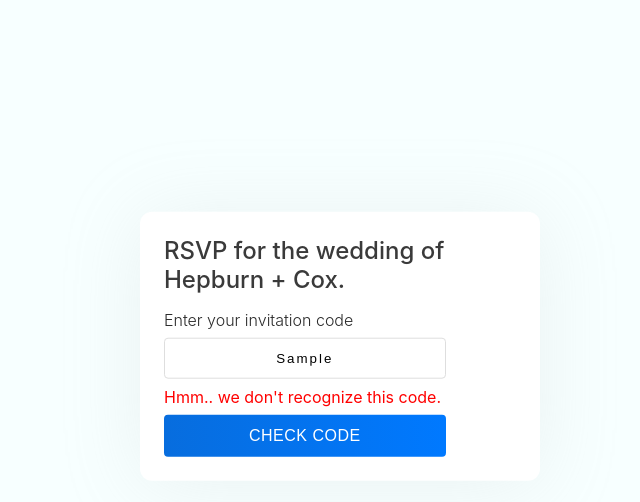
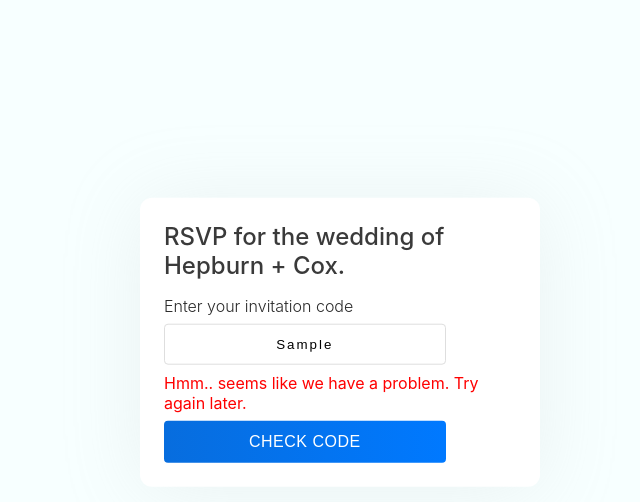
Before and after one commit to VonyaC/WeddingRSVP, a React (Create React App) app in the folder frontend/: page /rsvp in a window 1280 px wide. Both pictures are taken after typing "Sample" into the empty fields and a click on the input "Check code". Shown: the top 502 px of the page, without its empty margins (300-940 px from the left). Built offline with nearby package versions, Linux system fonts and the light colour scheme; no server answers.

Commit message:
refactored code a bit

```diff
--- a/frontend/src/components/RsvpForm.tsx
+++ b/frontend/src/components/RsvpForm.tsx
@@ -9,22 +9,21 @@ interface Props {
 export const RsvpForm = (props: Props) => {
     const [code, setCode] = useState('');
     const [statusError, setStatusError] = useState('');
-    let [invited, setInvited] = useState<any>([]);
     let history = useHistory();
 
     const checkReservation = (e: any) => {
         e.preventDefault();
         if (code !== '') {
             axios.get(`/guest/${code}`).then(res => {
-                setInvited(res);
                 const { data } = res
                 if (data.length > 0) {
-                    // console.log(data)
                     setStatusError('');
-                    return history.push({pathname:`/invited/${code}`, state:{detail:[data]}});
+                    return history.push(`/invited/${code}`);
+                } else {
+                    return setStatusError('Hmm.. we don\'t recognize this code.');
                 }
             }).catch(()=> {
-                return setStatusError('Hmm.. we don\'t recognize this code.');
+                return setStatusError('Hmm.. seems like we have a problem. Try again later.');
             });
         } else {
             return setStatusError('Sorry, do you have a code?');
@@ -41,7 +40,7 @@ export const RsvpForm = (props: Props) => {
                         <form onSubmit={checkReservation} className='rsvp-form'>
                             <label htmlFor="findRSVP" className='form-label'>Enter your invitation code</label><br />
                             <input type="text" id='findRSVP' className='textfield'name='code' onChange={(e: any)=> { setCode(e.target.value)}}/>
-                                {invited.length===0 && <div className='form-error'>{statusError}</div>}
+                                {statusError!=='' && <div className='form-error'>{statusError}</div>}
                             <input type="submit" value="Check code" className='btn btn-rsvp'/>
                         </form>
                     </div>
--- a/frontend/src/screens/Invited.tsx
+++ b/frontend/src/screens/Invited.tsx
@@ -22,12 +22,11 @@ export const Invited = (props: Props) => {
             return console.log('didn\'t work')
         });
 
-    },[])
+    },[code])
     return (
 
         <div>
             {invited.map((person: any)=>{
-                console.log(person);
                 return <div key={person.id}> {person.name} </div>
             })}
         </div>
```
